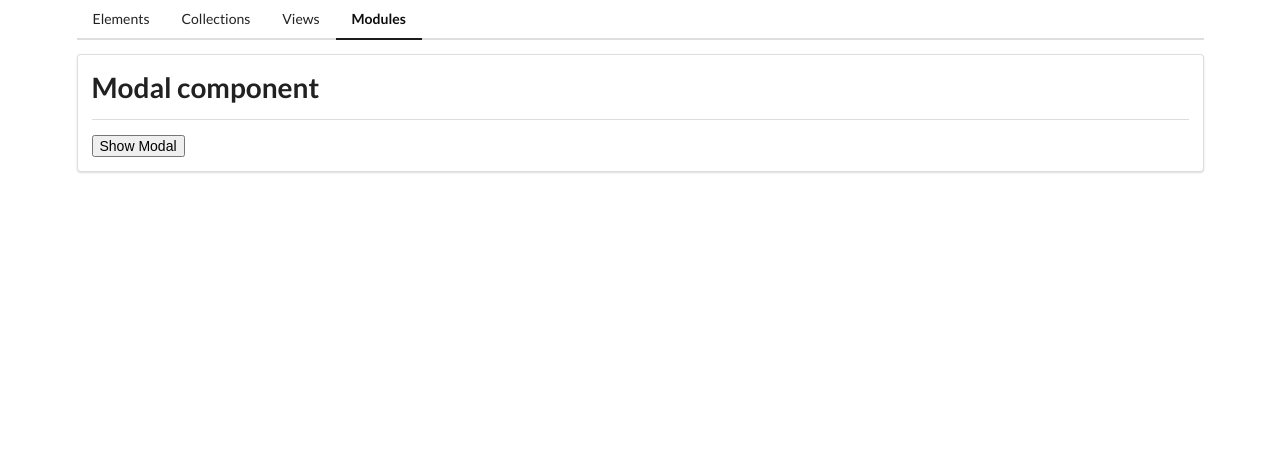
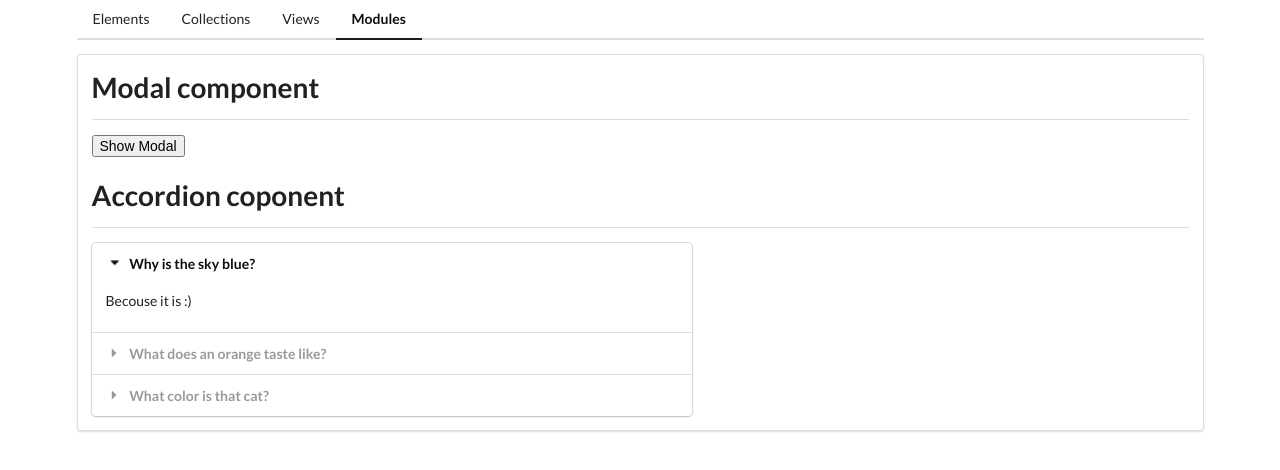
Before and after one commit to milicaaradovanovicc/AngularBootcamp_Udemy, an Angular app in the folder comps/: page /mods in a window 1280 px wide. Shown: the top 470 px of the page. Built offline with nearby package versions, Linux system fonts and the light colour scheme.

Commit message:
gotov accordion example

```diff
--- /dev/null
+++ b/comps/src/app/mods/accordion/accordion.component.html
@@ -0,0 +1,15 @@
+<div class="ui accordion styled">
+  <ng-container *ngFor="let item of items; let i = index">
+    <div
+      [ngClass]="{ active: i === openedItemIndex }"
+      class="title"
+      (click)="onClick(i)"
+    >
+      <i class="dropdown icon"></i>
+      {{ item.title }}
+    </div>
+    <div [ngClass]="{ active: i === openedItemIndex }" class="content">
+      {{ item.content }}
+    </div>
+  </ng-container>
+</div>
--- /dev/null
+++ b/comps/src/app/mods/accordion/accordion.component.ts
@@ -0,0 +1,19 @@
+import { Component, Input } from '@angular/core';
+
+@Component({
+  selector: 'app-accordion',
+  templateUrl: './accordion.component.html',
+  styleUrls: ['./accordion.component.css'],
+})
+export class AccordionComponent {
+  @Input() items: { title: string; content: string }[] = [];
+  openedItemIndex = 0;
+
+  onClick(index: number) {
+    if (index === this.openedItemIndex) {
+      this.openedItemIndex = -1;
+    } else {
+      this.openedItemIndex = index;
+    }
+  }
+}
--- a/comps/src/app/mods/mods-home/mods-home.component.html
+++ b/comps/src/app/mods/mods-home/mods-home.component.html
@@ -12,3 +12,6 @@
     <button class="ui button" (click)="onClick()">CLOSE ME</button>
   </ng-container>
 </app-modal>
+
+<app-divider>Accordion coponent</app-divider>
+<app-accordion [items]="items"></app-accordion>
--- a/comps/src/app/mods/mods-home/mods-home.component.ts
+++ b/comps/src/app/mods/mods-home/mods-home.component.ts
@@ -7,7 +7,11 @@
 })
 export class ModsHomeComponent {
   modalOpen = false;
-
+  items: { title: string; content: string }[] = [
+    { title: 'Why is the sky blue?', content: 'Becouse it is :)' },
+    { title: 'What does an orange taste like?', content: 'Like a color :)' },
+    { title: 'What color is that cat?', content: 'What cat :)' },
+  ];
   onClick() {
     this.modalOpen = !this.modalOpen;
   }
--- a/comps/src/app/mods/mods.module.ts
+++ b/comps/src/app/mods/mods.module.ts
@@ -5,9 +5,10 @@
 import { ModsHomeComponent } from './mods-home/mods-home.component';
 import { SharedModule } from '../shared/shared.module';
 import { ModalComponent } from './modal/modal.component';
+import { AccordionComponent } from './accordion/accordion.component';
 
 @NgModule({
-  declarations: [ModsHomeComponent, ModalComponent],
+  declarations: [ModsHomeComponent, AccordionComponent, ModalComponent],
   imports: [CommonModule, ModsRoutingModule, SharedModule],
   exports: [],
 })
```
Also changed, not shown: comps/src/app/mods/accordion/accordion.component.css (added), 1 other file (tests, documents, lock files or other folders).
